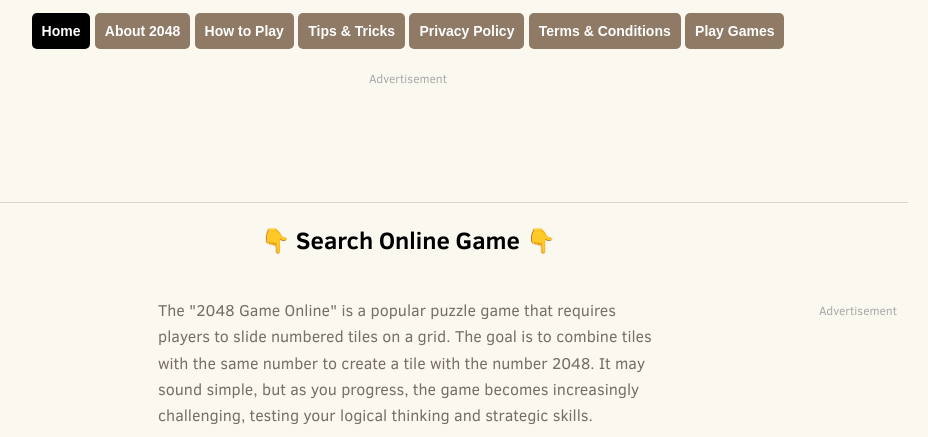
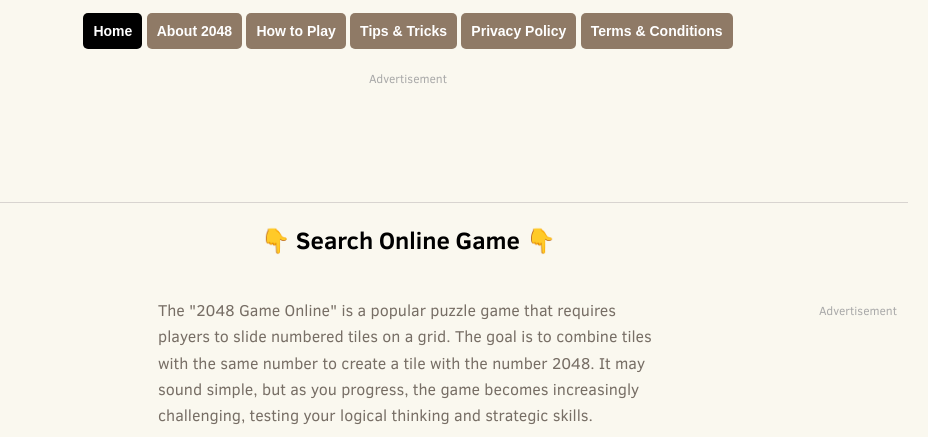
Before and after one commit to designer-manish/2048game, a plain HTML site: page index.html in a window 1280 px wide. Shown: the top 437 px of the page, without its empty margins (232-1160 px from the left). Drawn offline with Linux system fonts and the light colour scheme.

Commit message:
Update index.html

```diff
--- a/index.html
+++ b/index.html
@@ -95,7 +95,6 @@ src="https://www.facebook.com/tr?id=659947046778885&ev=PageView&noscript=1"
     <a href="https://www.the2048game.in/tips-and-tricks.html">Tips & Tricks</a>
     <a href="https://www.the2048game.in/privacy-policy.html">Privacy Policy</a>
     <a href="https://www.the2048game.in/terms-conditions.html">Terms & Conditions</a>
-    <a href="https://www.the2048game.in/games">Play Games</a>
 </div>
 
 <!-- ADX ads -->
```
